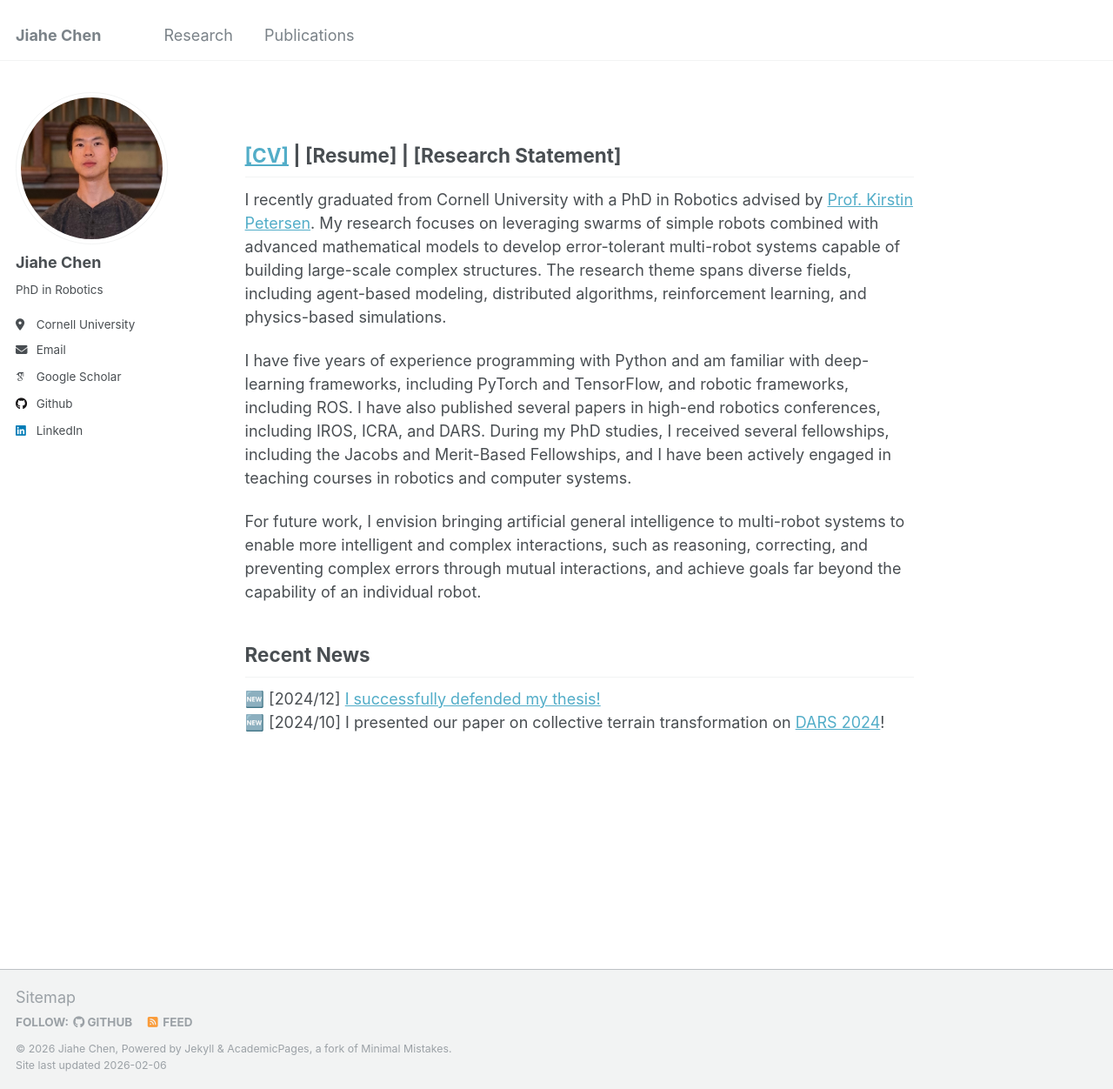
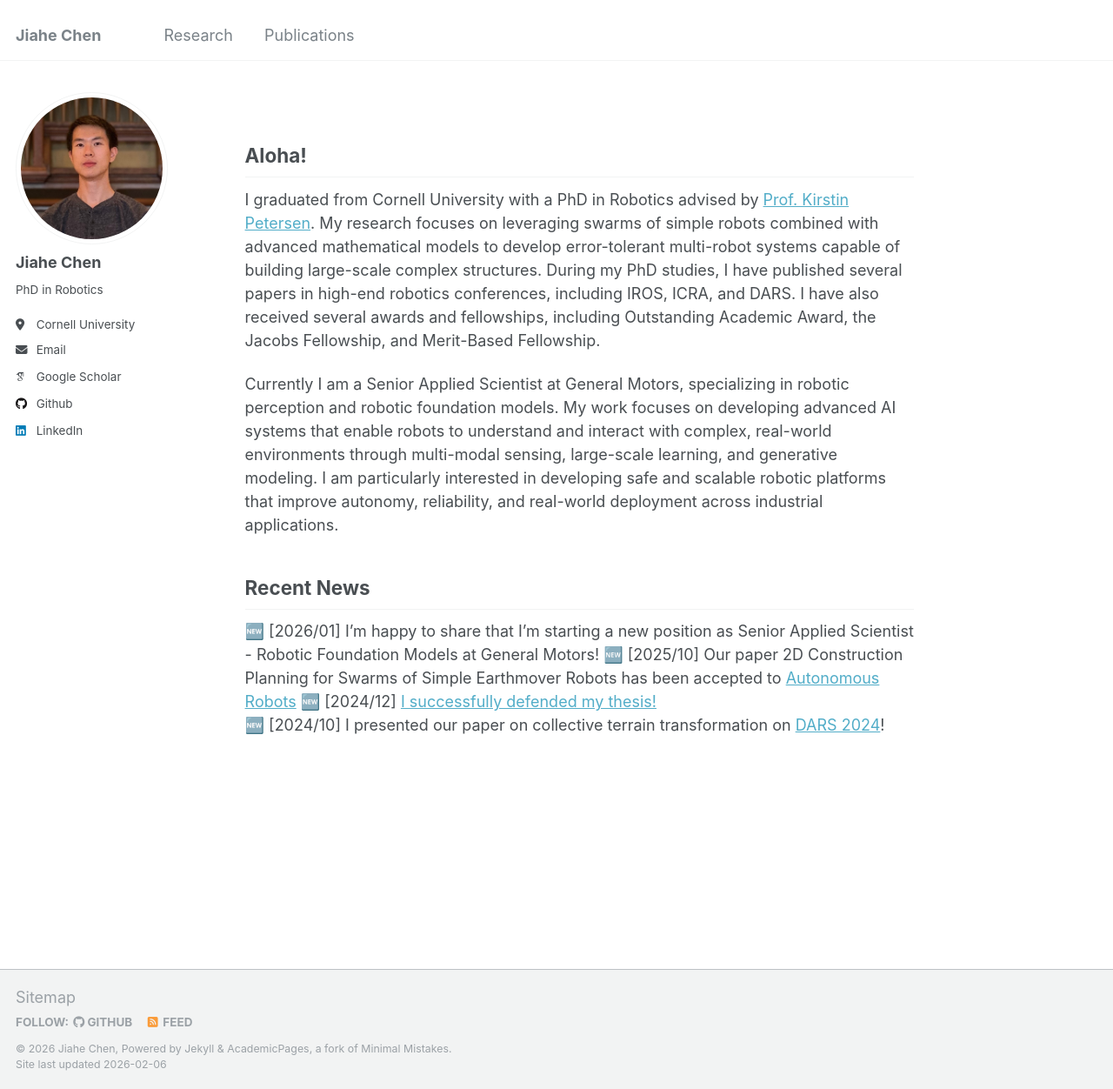
Before and after one commit to Ericland/Ericland.github.io, a Jekyll site: the page built from _pages/about.md, in a window 1280 px wide and 1252 px high. Shown: the whole window at 87% size. Built offline with Jekyll 4.4.1, drawn with Linux system fonts in a browser that asks for light colours; emoji names are drawn with the system emoji font; some web fonts are replaced.

Commit message:
Update about.md

```diff
--- a/_pages/about.md
+++ b/_pages/about.md
@@ -7,14 +7,17 @@ redirect_from:
   - /about.html
 ---
 
-## [[CV]](https://ericland.github.io/files/resume/cv.pdf) | [Resume] | [Research Statement]
+## Aloha!
 
-I recently graduated from Cornell University with a PhD in Robotics advised by [Prof. Kirstin Petersen](https://www.ece.cornell.edu/faculty-directory/kirstin-hagelskjaer-petersen). My research focuses on leveraging swarms of simple robots combined with advanced mathematical models to develop error-tolerant multi-robot systems capable of building large-scale complex structures. The research theme spans diverse fields, including agent-based modeling, distributed algorithms, reinforcement learning, and physics-based simulations.
+I graduated from Cornell University with a PhD in Robotics advised by [Prof. Kirstin Petersen](https://www.ece.cornell.edu/faculty-directory/kirstin-hagelskjaer-petersen). My research focuses on leveraging swarms of simple robots combined with advanced mathematical models to develop error-tolerant multi-robot systems capable of building large-scale complex structures.
+During my PhD studies, I have published several papers in high-end robotics conferences, including IROS, ICRA, and DARS. I have also received several awards and fellowships, including Outstanding Academic Award, the Jacobs Fellowship, and Merit-Based Fellowship.
 
-I have five years of experience programming with Python and am familiar with deep-learning frameworks, including PyTorch and TensorFlow, and robotic frameworks, including ROS. I have also published several papers in high-end robotics conferences, including IROS, ICRA, and DARS. During my PhD studies, I received several fellowships, including the Jacobs and Merit-Based Fellowships, and I have been actively engaged in teaching courses in robotics and computer systems.
-
-For future work, I envision bringing artificial general intelligence to multi-robot systems to enable more intelligent and complex interactions, such as reasoning, correcting, and preventing complex errors through mutual interactions, and achieve goals far beyond the capability of an individual robot.
+Currently I am a Senior Applied Scientist at General Motors, specializing in robotic perception and robotic foundation models.
+My work focuses on developing advanced AI systems that enable robots to understand and interact with complex, real-world environments through multi-modal sensing, large-scale learning, and generative modeling.
+I am particularly interested in developing safe and scalable robotic platforms that improve autonomy, reliability, and real-world deployment across industrial applications.
 
 ## Recent News
+:new: [2026/01] I’m happy to share that I’m starting a new position as Senior Applied Scientist - Robotic Foundation Models at General Motors!
+:new: [2025/10] Our paper 2D Construction Planning for Swarms of Simple Earthmover Robots has been accepted to [Autonomous Robots](https://cei.ece.cornell.edu/2025/11/17/auro/)
 :new: [2024/12] [I successfully defended my thesis!](https://cei.ece.cornell.edu/2024/12/10/jiahe-chens-defense/)
 :new: [2024/10] I presented our paper on collective terrain transformation on [DARS 2024](https://dars2024.engineering.cornell.edu/)!
```
